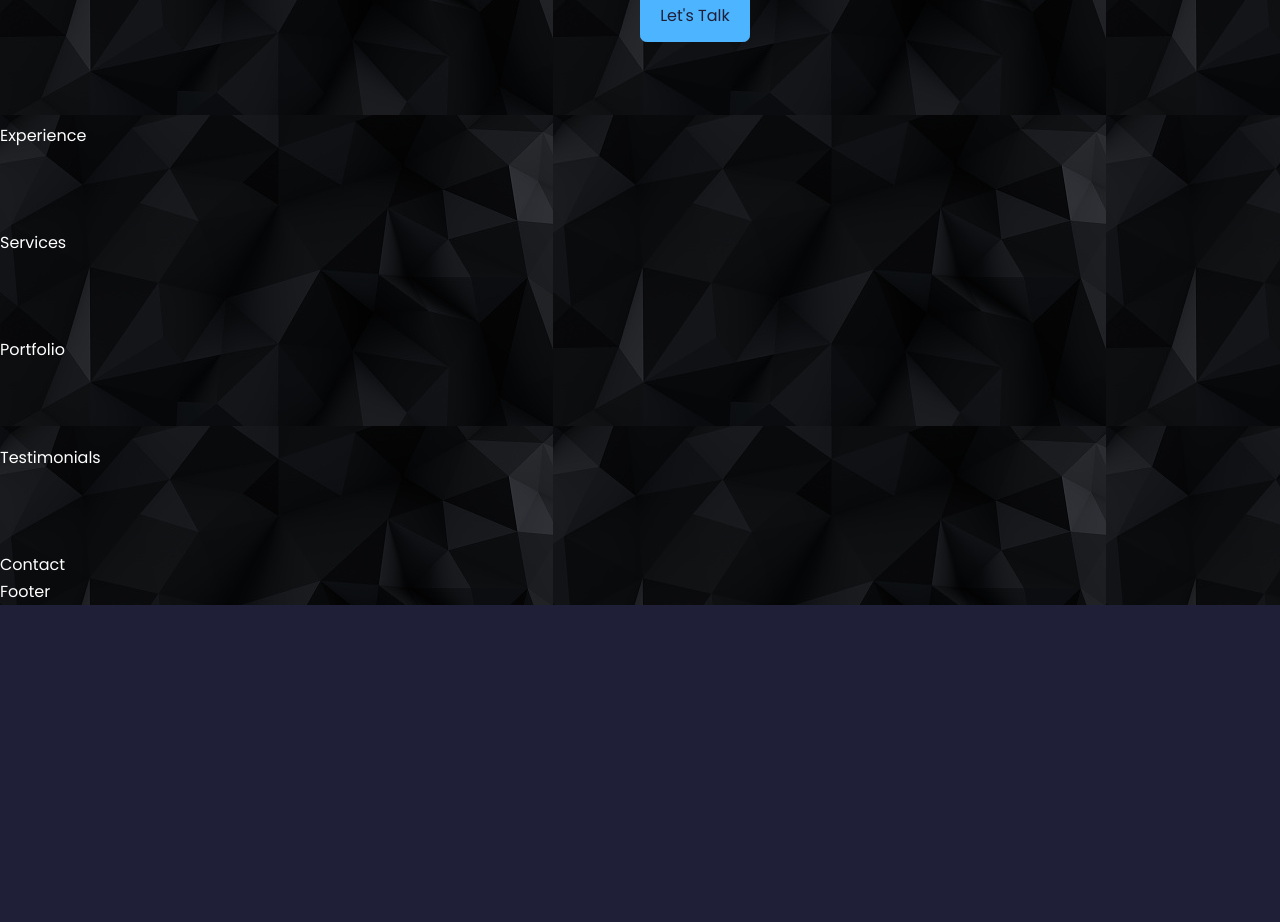
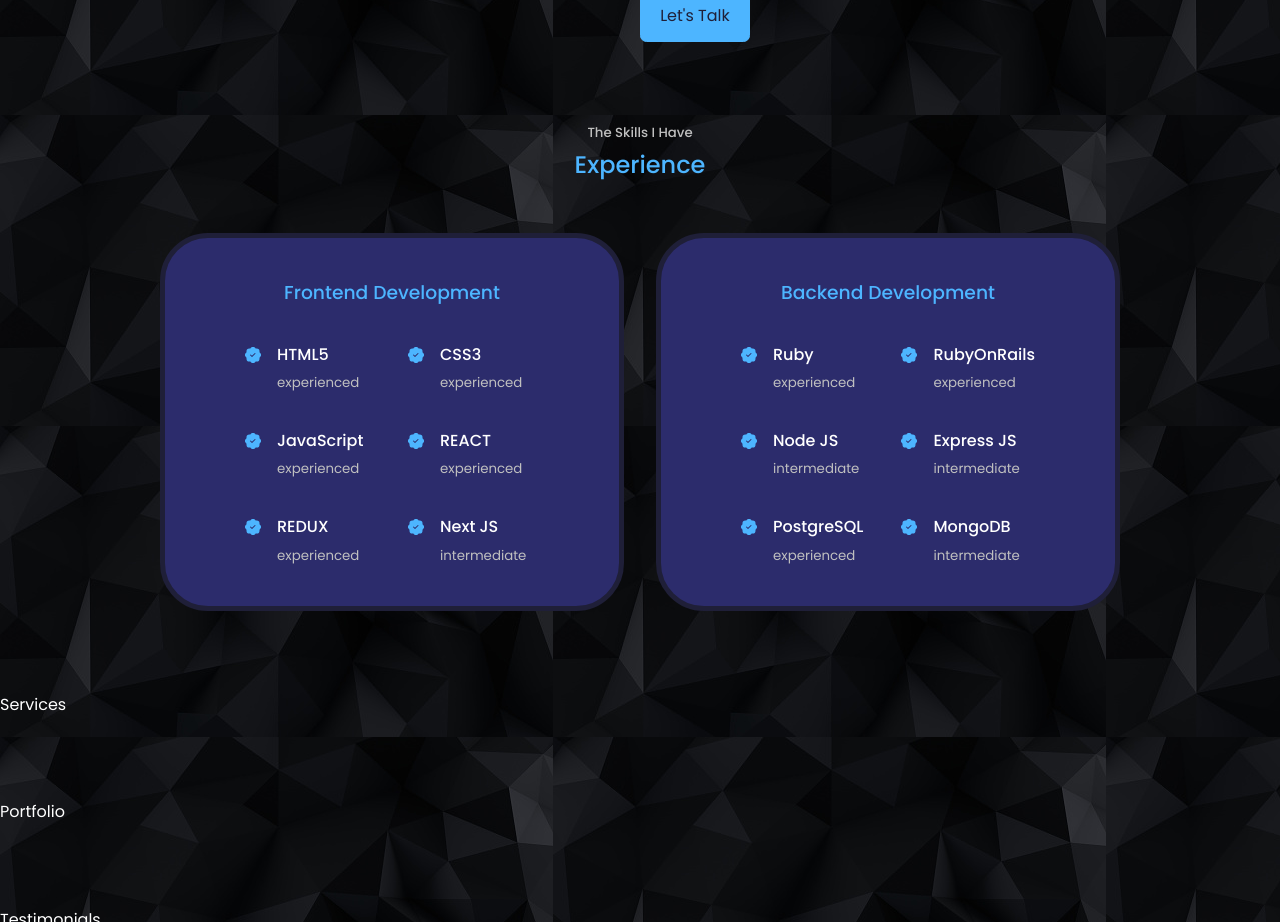
Before and after one commit to carlylechia/Portfolio-Website, a React (Create React App) app: page / in a window 1280 px wide. Shown: the part 1440-2362 px from the top of the page. Before the commit the page ends 2045 px from the top, so only its background shows below. Built offline with nearby package versions, Linux system fonts and the light colour scheme.

Commit message:
Complete the experience section

```diff
--- a/src/components/experience/Experience.jsx
+++ b/src/components/experience/Experience.jsx
@@ -1,8 +1,112 @@
-import React from 'react'
+import { BsPatchCheckFill } from 'react-icons/bs';
+import './experience.css';
 
 const Experience = () => {
   return (
-    <section id='experience'>Experience</section>
+    <section id='experience'>
+      <h5>The Skills I Have</h5>
+      <h2>Experience</h2>
+
+      <div className="container experience__container">
+        <div className="experience__frontend">
+          <h3>Frontend Development</h3>
+          <div className="experience__content">
+            <article className="experience__details">
+              <BsPatchCheckFill className="experience__details-icon"/>
+              <div>
+                <h4>HTML5</h4>
+                <small className="text-light">experienced</small>
+              </div>
+            </article>
+            <article className="experience__details">
+              <BsPatchCheckFill className="experience__details-icon"/>
+              <div>
+                <h4>CSS3</h4>
+                <small className="text-light">experienced</small>
+              </div>
+            </article>
+            <article className="experience__details">
+              <BsPatchCheckFill className="experience__details-icon"/>
+              <div>
+                <h4>JavaScript</h4>
+                <small className="text-light">experienced</small>
+              </div>
+            </article>
+            <article className="experience__details">
+              <BsPatchCheckFill className="experience__details-icon"/>
+              <div>
+                <h4>REACT</h4>
+                <small className="text-light">experienced</small>
+              </div>
+            </article>
+            <article className="experience__details">
+              <BsPatchCheckFill className="experience__details-icon"/>
+              <div>
+                <h4>REDUX</h4>
+                <small className="text-light">experienced</small>
+              </div>
+            </article>
+            <article className="experience__details">
+              <BsPatchCheckFill className="experience__details-icon"/>
+              <div>
+                <h4>Next JS</h4>
+                <small className="text-light">intermediate</small>
+              </div>
+            </article>
+          </div>
+        </div>
+
+        {/* SWITCH */}
+
+        <div className="experience__backend">
+        <h3>Backend Development</h3>
+          <div className="experience__content">
+            <article className="experience__details">
+              <BsPatchCheckFill className="experience__details-icon"/>
+              <div>
+                <h4>Ruby</h4>
+                <small className="text-light">experienced</small>
+              </div>
+            </article>
+            <article className="experience__details">
+              <BsPatchCheckFill className="experience__details-icon"/>
+              <div>
+                <h4>RubyOnRails</h4>
+                <small className="text-light">experienced</small>
+              </div>
+            </article>
+            <article className="experience__details">
+              <BsPatchCheckFill className="experience__details-icon"/>
+              <div>
+                <h4>Node JS</h4>
+                <small className="text-light">intermediate</small>
+              </div>
+            </article>
+            <article className="experience__details">
+              <BsPatchCheckFill className="experience__details-icon"/>
+              <div>
+                <h4>Express JS</h4>
+                <small className="text-light">intermediate</small>
+              </div>
+            </article>
+            <article className="experience__details">
+              <BsPatchCheckFill className="experience__details-icon"/>
+              <div>
+                <h4>PostgreSQL</h4>
+                <small className="text-light">experienced</small>
+              </div>
+            </article>
+            <article className="experience__details">
+              <BsPatchCheckFill className="experience__details-icon"/>
+              <div>
+                <h4>MongoDB</h4>
+                <small className="text-light">intermediate</small>
+              </div>
+            </article>
+          </div>
+        </div>
+      </div>
+    </section>
   )
 }
 
--- a/src/components/experience/experience.css
+++ b/src/components/experience/experience.css
@@ -1 +1,73 @@
 /* Styling for the experience section */
+.experience__container {
+  display: grid;
+  grid-template-columns: 1fr 1fr;
+  gap: 2rem;
+}
+
+.experience__container > div {
+  background: var(--color-bg-variant);
+  padding: 2.4rem 5rem;
+  border: 5px solid var(--color-bg);
+  border-radius: 3rem;
+  transition: var(--transition);
+}
+
+.experience__container > div:hover {
+  background: transparent;
+  border-color: var(--color-primary-variant);
+  cursor: default;
+}
+
+.experience__container > div h3 {
+  color: var(--color-primary);
+  text-align: center;
+  margin-bottom: 2rem;
+}
+
+.experience__content {
+  display: grid;
+  grid-template-columns: 1fr 1fr;
+  gap: 2rem;
+}
+
+.experience__details {
+  display: flex;
+  gap: 1rem;
+}
+
+.experience__details-icon {
+  margin-top: 6px;
+  color: var(--color-primary);
+}
+
+/* ========== MEDIA QUERY (MEDIUM DEVICES) ========== */
+
+@media screen and (max-width: 1024px) {
+  .experience__container {
+    grid-template-columns: 1fr;
+  }
+
+  .experience__container > div {
+    width: 80%;
+    padding: 2rem;
+    margin: 0 auto;
+  }
+
+  .experience__content {
+    padding: 1rem;
+  }
+}
+
+/* ========== MEDIA QUERY (SMALL DEVICES) ========== */
+
+@media screen and (max-width: 600px) {
+  .experience__container {
+    gap: 1rem;
+  }
+
+  .experience__container > div {
+    width: 100%;
+    padding: 2rem 1rem;
+  }
+}
```
Also changed, not shown: src/components/header/header.css (line endings or trailing spaces).
